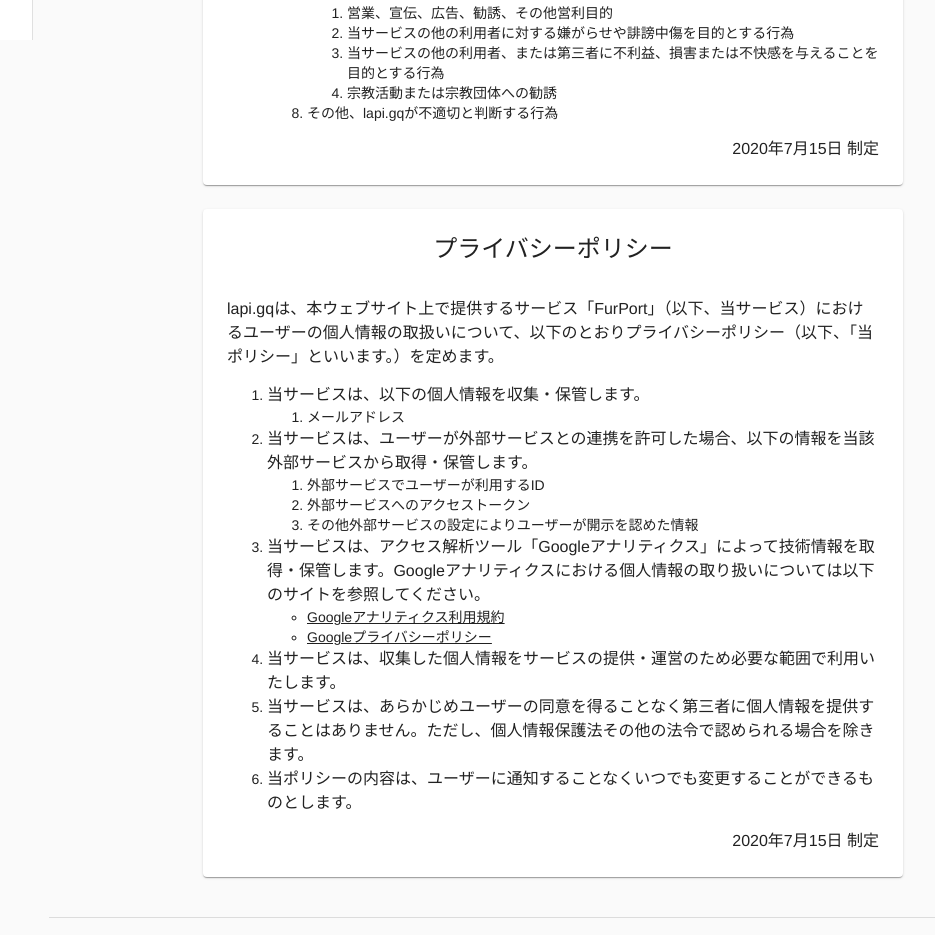
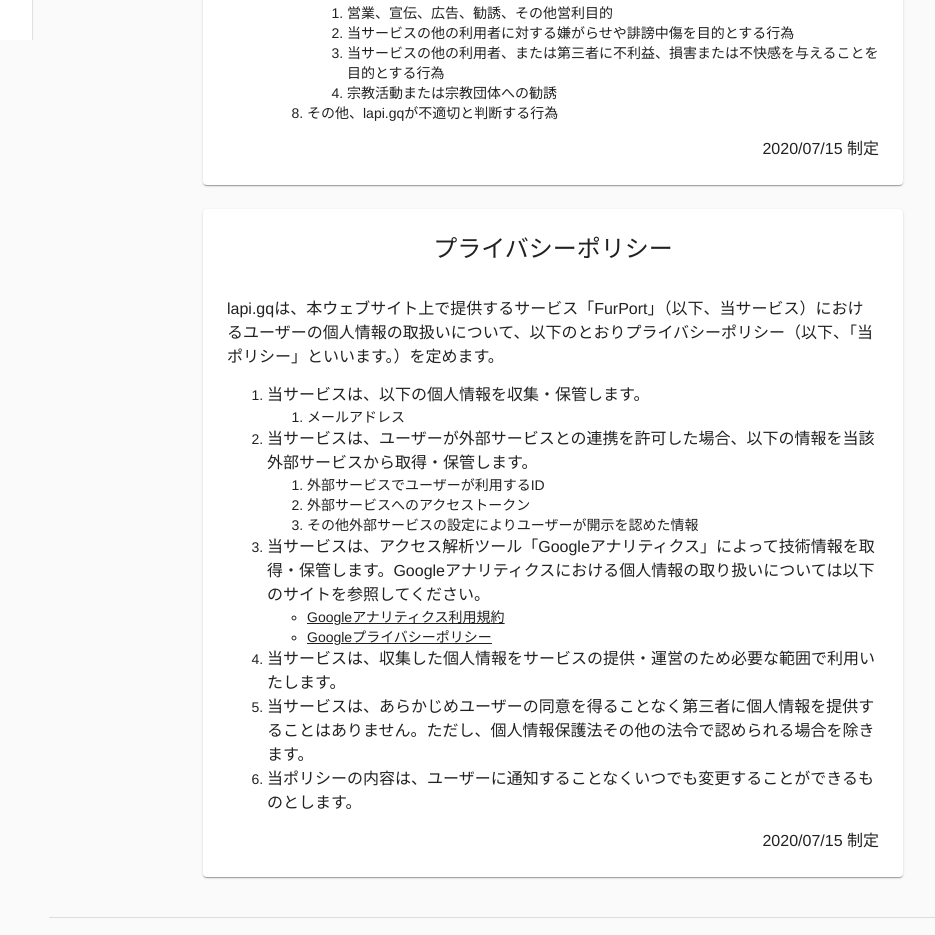
Before and after one commit to lapi-hotel-group/furport-front, a React (Create React App) app: page /terms in a window 1280 px wide. Shown: the part 760-1695 px from the top of the page, without its empty margins (207-1142 px from the left). Built offline with nearby package versions, Linux system fonts and the light colour scheme; no server answers; what country-state-city would draw is missing.

Commit message:
refactor: use interpolation for i18next

```diff
--- a/src/containers/About/Terms.js
+++ b/src/containers/About/Terms.js
@@ -17,7 +17,8 @@ const useStyles = makeStyles((theme) => ({
 
 const Terms = (props) => {
   const classes = useStyles();
-  const { t } = useTranslation();
+  const { t, i18n } = useTranslation();
+  const language = i18n.language;
 
   return (
     <>
@@ -125,7 +126,15 @@ const Terms = (props) => {
                     </ol>
                   </li>
                 </ol>
-                <Typography align="right">{t("2020年7月15日 制定")}</Typography>
+                <Typography align="right">
+                  {t("{{date, YYYY年MM月DD日}} 制定", {
+                    date: new Intl.DateTimeFormat(language, {
+                      year: "numeric",
+                      month: "2-digit",
+                      day: "2-digit",
+                    }).format(new Date("2020-07-15")),
+                  })}
+                </Typography>
               </Grid>
             </Grid>
           </Paper>
@@ -221,7 +230,15 @@ const Terms = (props) => {
                     </Typography>
                   </li>
                 </ol>
-                <Typography align="right">{t("2020年7月15日 制定")}</Typography>
+                <Typography align="right">
+                  {t("{{date, YYYY年MM月DD日}} 制定", {
+                    date: new Intl.DateTimeFormat(language, {
+                      year: "numeric",
+                      month: "2-digit",
+                      day: "2-digit",
+                    }).format(new Date("2020-07-15")),
+                  })}
+                </Typography>
               </Grid>
             </Grid>
           </Paper>
```
